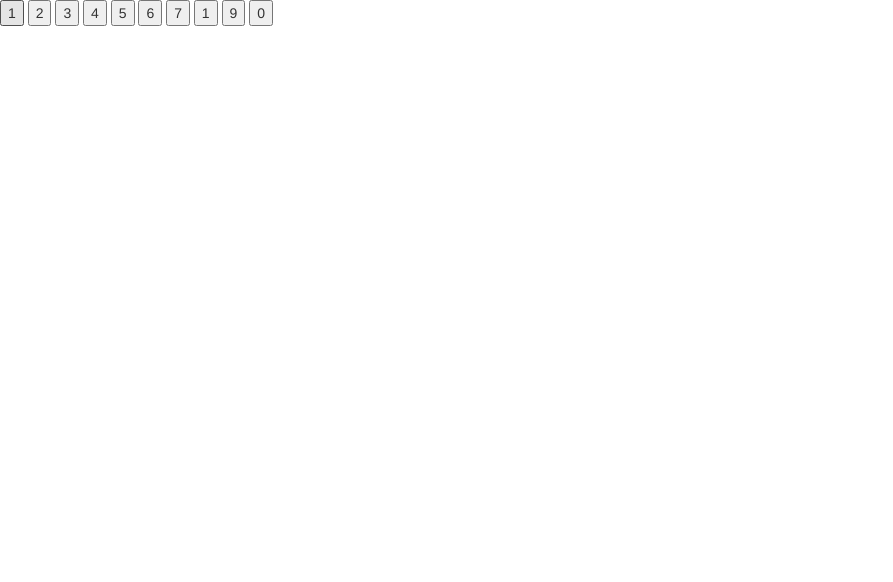
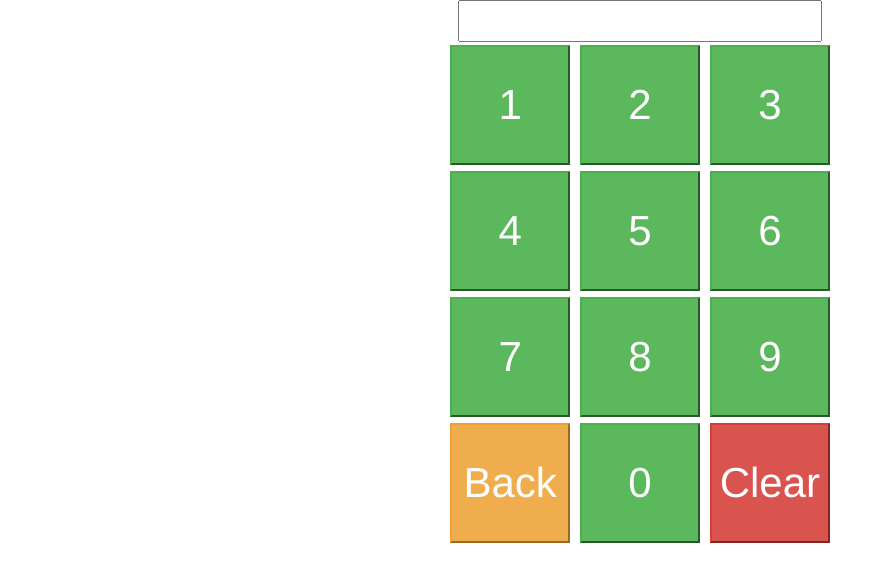
Before and after one commit to ncfausti/helper-lib, a plain HTML site: page html/numpad.html in a window 1280 px wide. Shown: the whole page, without its empty margins (0-893 px from the left). Drawn offline with nearby package versions, Linux system fonts and the light colour scheme.

Commit message:
numpad.html updated

```diff
--- a/html/numpad.html
+++ b/html/numpad.html
@@ -10,28 +10,76 @@
 		<style>
 
 		/* Override bootstrap styles here */
+		body
+		{
+			text-align:center;
+		}
+
+		button
+		{
+			height: 120px;
+			width: 120px;
+			font-size: 3em;
+			margin: 3px;
+		}
+
+		#pin-entry
+		{
+			height: 42px;
+			width: 364px;
+			font-size: 30px;
+		}
 
 		</style>
 
 		<script>
+		var Numpad = {};
+		Numpad.pinLength = 4; // Limit on pinlength
 
-			// put dollar sign in front
-		(function() {
+		// put dollar sign in front
+		$(function() {
 		    // Document.ready code here
+		    var pin = $("#pin-entry");
+
+			$('.numberBtn').click( function(){
+				if ( pin.val().length  < Numpad.pinLength ){
+					pin.val(pin.val() + this.innerHTML);
+				}
+
+				// Submit form
+				if( pin.val().length  === 4){
+					1 + 1;
+					//form.submit()
+
+				}
+			});
+
+			$('#backspaceBtn').click( function() { pin.val( pin.val().substr(0, pin.val().length - 1)); });
+			$('#clearBtn').click(function() { pin.val(''); });
 		});
+
+
 		</script>
 
 	</head>
 	<body>
-		<button>1</button>
-		<button>2</button>
-		<button>3</button>
-		<button>4</button>
-		<button>5</button>
-		<button>6</button>
-		<button>7</button>
-		<button>1</button>
-		<button>9</button>
-		<button>0</button>
+	<input type="text" id="pin-entry" maxlength="4" />
+	<div id="numpad">
+		<button class="btn-success numberBtn">1</button>
+		<button class="btn-success numberBtn">2</button>
+		<button class="btn-success numberBtn">3</button>
+		<br>
+		<button class="btn-success numberBtn">4</button>
+		<button class="btn-success numberBtn">5</button>
+		<button class="btn-success numberBtn">6</button>
+		<br>
+		<button class="btn-success numberBtn">7</button>
+		<button class="btn-success numberBtn">8</button>
+		<button class="btn-success numberBtn">9</button>
+		<br>
+		<button class="btn-warning" id="backspaceBtn">Back</button>
+		<button class="btn-success numberBtn">0</button>
+		<button class="btn-danger" id="clearBtn">Clear</button>
+	</div>
 	</body>
 </html>
```
